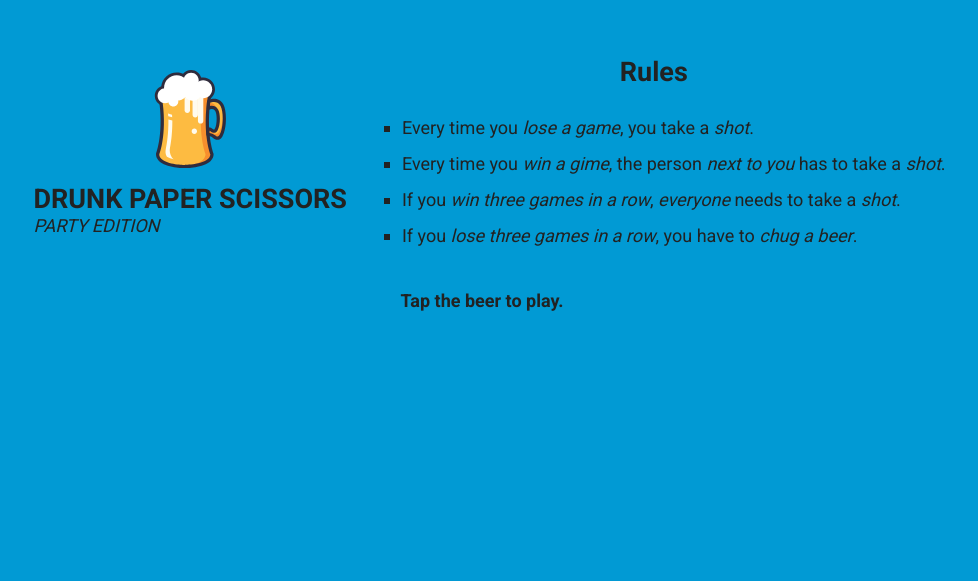
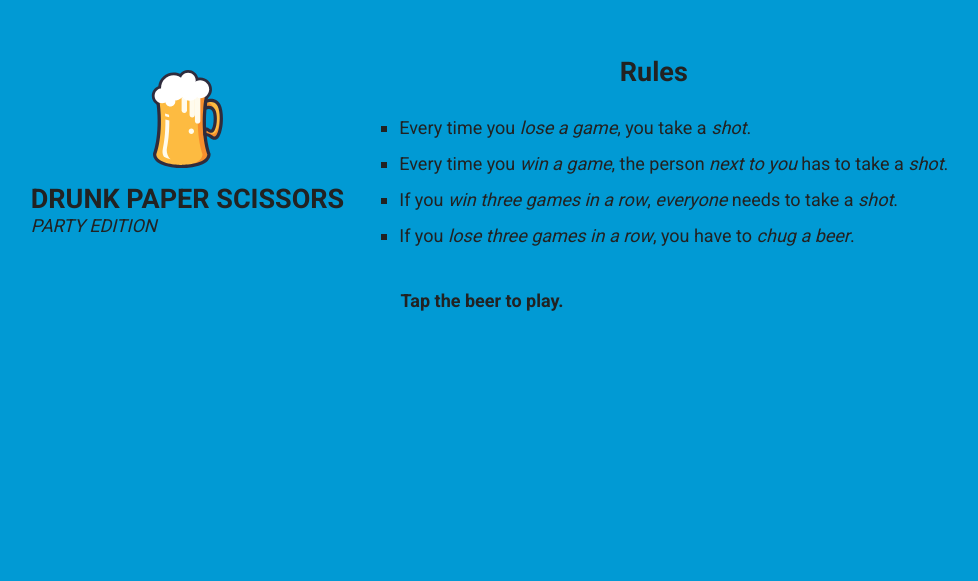
Before and after one commit to aaron-contreras/drunk-paper-scissors, a plain HTML site: page index.html in a window 1280 px wide. Shown: the part 219-800 px from the top of the page, without its empty margins (158-1136 px from the left). Drawn offline with Linux system fonts and the light colour scheme.

Commit message:
Change 'gime' for 'game' in rules

```diff
--- a/index.html
+++ b/index.html
@@ -122,7 +122,7 @@
         <h2>Rules</h2>
         <ul>
           <li>Every time you <em>lose a game</em>, you take a <em>shot</em>.</li>
-          <li>Every time you <em>win a gime</em>, the person <em>next to you</em> has to take a <em>shot</em>.</li>
+          <li>Every time you <em>win a game</em>, the person <em>next to you</em> has to take a <em>shot</em>.</li>
           <li>If you <em>win three games in a row</em>, <em>everyone</em> needs to take a <em>shot</em>.</li>
           <li>If you <em>lose three games in a row</em>, you have to <em>chug a beer</em>.</li>
         </ul>
```
